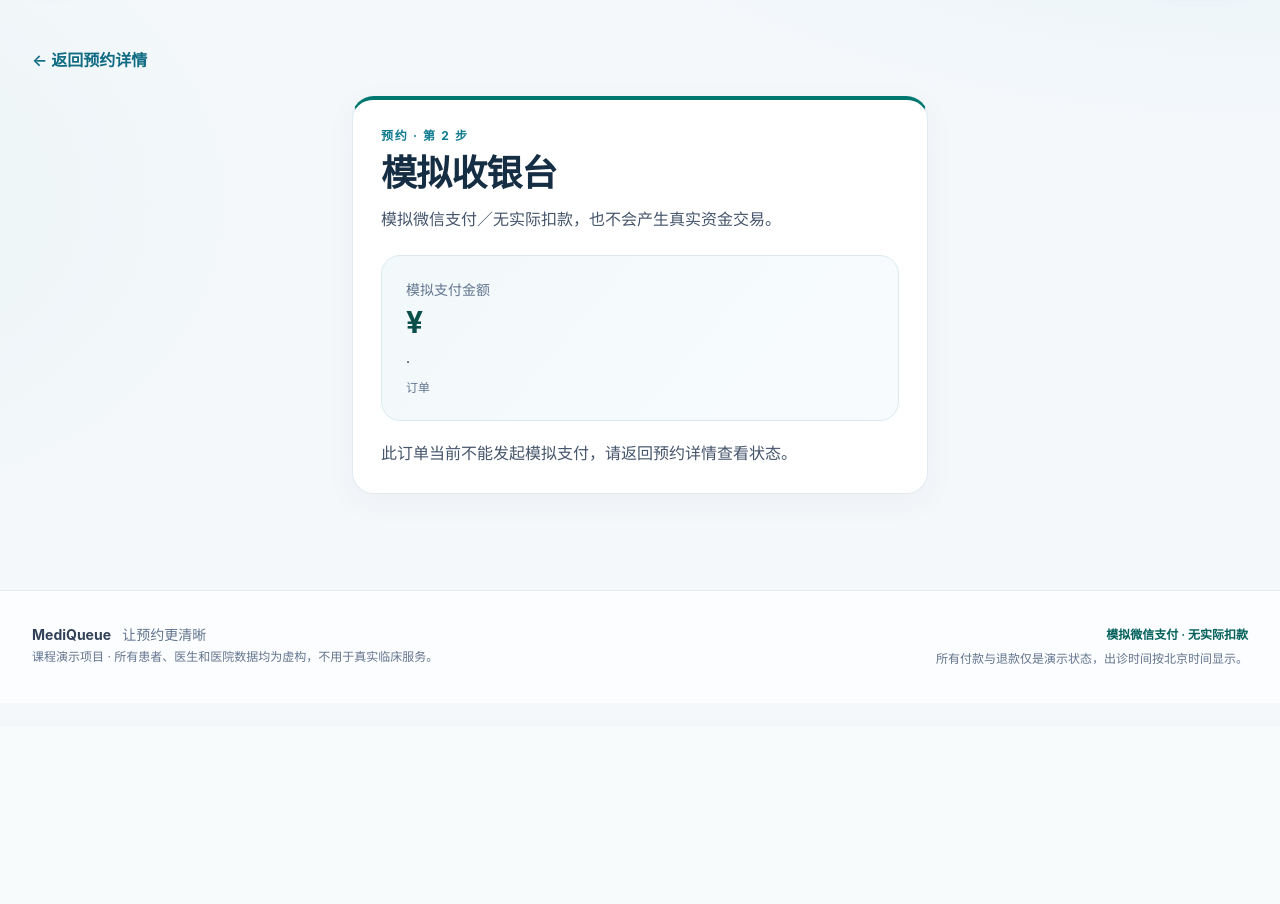
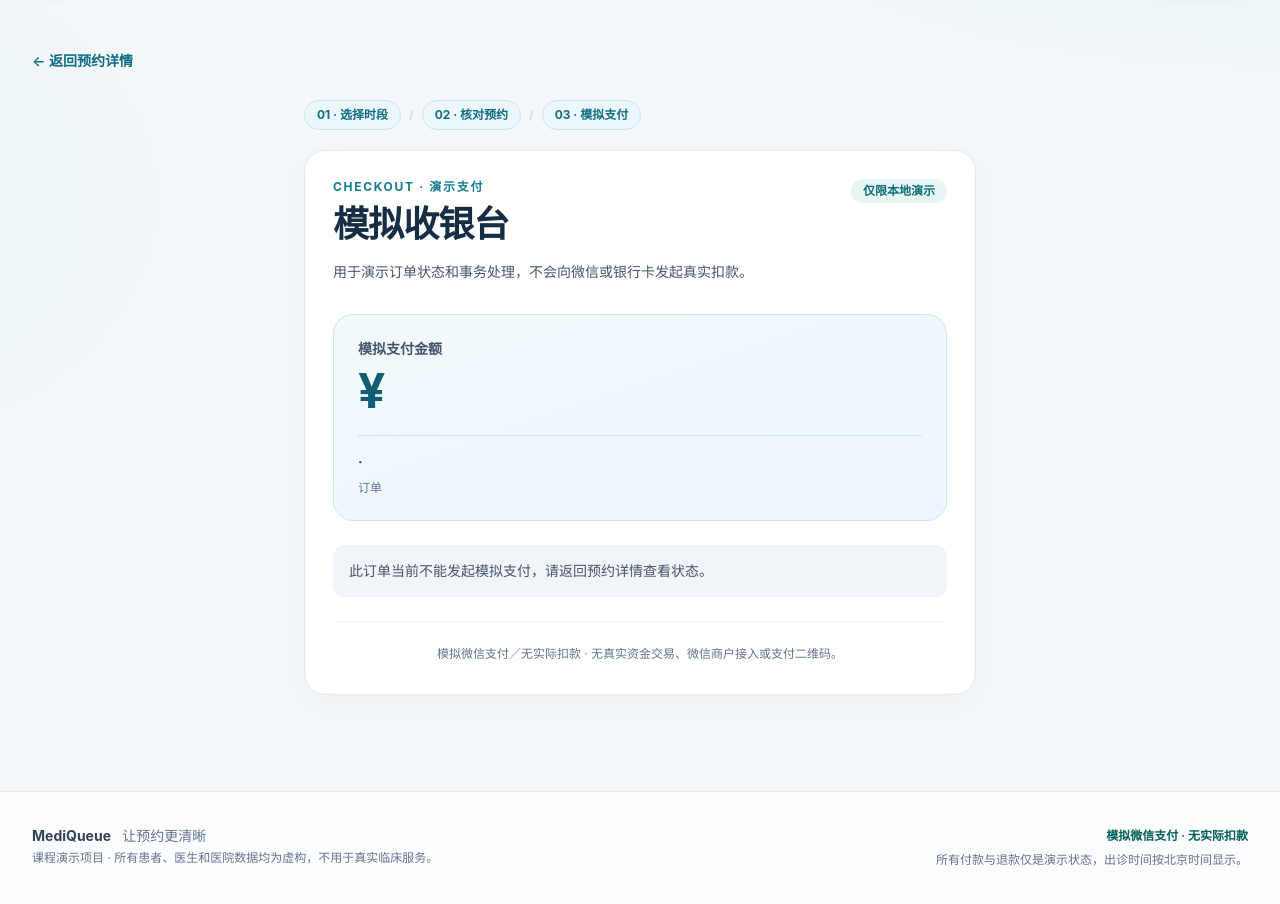
Before and after one commit to SynapseOperator/MediQueue, a Laravel app: template resources/views/appointments/payment.blade.php in a window 1280 px wide. Shown: the part 73-977 px from the top of the page. Before the commit the page ends 737 px from the top, so only its background shows below. Run offline with Laravel 12, Linux system fonts and the light colour scheme; the template is opened without the code that fills it, so the values that code supplies are empty; style sheets or scripts are compiled from the project's sources; parts of the project's set-up code (start-up, migrations or seed data) failed here and were passed over.

Commit message:
style: redesign mock checkout with prominent amount and honest state feedback

```diff
--- a/resources/views/appointments/payment.blade.php
+++ b/resources/views/appointments/payment.blade.php
@@ -1,14 +1,62 @@
 @extends('layouts.app')
 @section('title', '模拟收银台')
 @section('content')
-    <a class="text-link" href="{{ route('appointments.show', $appointment->id) }}">← 返回预约详情</a>
-    <section class="panel mx-auto mt-6 max-w-xl border-t-4 border-t-teal-700"><p class="eyebrow">预约 · 第 2 步</p><h1 class="page-title mt-2">模拟收银台</h1><p class="mt-3 text-slate-600">模拟微信支付／无实际扣款，也不会产生真实资金交易。</p>
-        <div class="surface-muted mt-6"><p class="text-sm text-slate-500">模拟支付金额</p><p class="mt-1 text-3xl font-bold text-teal-900">¥{{ $appointment->fee_amount }}</p><p class="mt-3 text-sm">{{ $appointment->department_name }} · {{ $appointment->doctor_name }}</p><p class="mt-2 break-all text-xs text-slate-500">订单 {{ $appointment->order_no }}</p></div>
-        @if($appointment->status === 'PENDING_PAYMENT' && $appointment->order_status === 'UNPAID' && $expired)<p class="mt-5 text-amber-800">付款资格已到期；预约待回收，当前状态尚未改变。</p>
-        @elseif($appointment->status === 'PENDING_PAYMENT' && $appointment->order_status === 'UNPAID' && $suspended)<p class="mt-5 text-amber-800">出诊资源已停用或停诊，付款资格已失效。</p>
-        @elseif($appointment->status === 'PENDING_PAYMENT' && $appointment->order_status === 'UNPAID' && config('mediqueue.mock_payments_enabled') && app()->environment(['local', 'demo', 'testing']))
-            <p class="mt-5 text-sm text-slate-600">服务端计算的剩余时间：{{ $remaining }} 秒（页面加载时）。结果未知时请返回预约详情核实后重试。</p>
-            <form class="mt-5" method="POST" action="{{ \Illuminate\Support\Facades\URL::temporarySignedRoute('appointments.pay', now()->addMinutes(5), ['id' => $appointment->id]) }}" data-submit-once>@csrf<label class="field">选择演示结果<select name="scenario"><option value="success">成功</option><option value="declined">拒绝</option><option value="unknown">结果未知</option></select></label><button class="btn mt-5 w-full" data-label="确认模拟支付" type="submit">确认模拟支付</button></form>
-        @else<p class="mt-5 text-slate-600">此订单当前不能发起模拟支付，请返回预约详情查看状态。</p>@endif
-    </section>
+    <a class="text-link text-sm" href="{{ route('appointments.show', $appointment->id) }}">← 返回预约详情</a>
+    <div class="mx-auto mt-7 max-w-2xl">
+        <div class="mb-5 flex items-center gap-2 text-xs font-bold">
+            <span class="step-pill">01 · 选择时段</span>
+            <span class="text-slate-300">/</span>
+            <span class="step-pill">02 · 核对预约</span>
+            <span class="text-slate-300">/</span>
+            <span class="step-pill">03 · 模拟支付</span>
+        </div>
+        <section class="panel overflow-hidden">
+            <div class="flex flex-wrap items-start justify-between gap-3">
+                <div>
+                    <p class="eyebrow">CHECKOUT · 演示支付</p>
+                    <h1 class="page-title mt-2">模拟收银台</h1>
+                    <p class="mt-3 text-sm leading-7 text-slate-600">用于演示订单状态和事务处理，不会向微信或银行卡发起真实扣款。</p>
+                </div>
+                <span class="status-badge">仅限本地演示</span>
+            </div>
+
+            <div class="mt-7 rounded-[1.25rem] border border-[#cfe4ec] bg-gradient-to-br from-[#f1fafc] to-[#edf5fe] p-6">
+                <p class="text-sm font-semibold text-slate-600">模拟支付金额</p>
+                <p class="mt-2 text-4xl font-bold tracking-tight text-[#125c74] sm:text-5xl">¥{{ $appointment->fee_amount }}</p>
+                <div class="mt-5 border-t border-[#cfe4ec] pt-4 text-sm">
+                    <p class="font-bold text-slate-700">{{ $appointment->department_name }} · {{ $appointment->doctor_name }}</p>
+                    <p class="mt-2 break-all text-xs text-slate-500">订单 {{ $appointment->order_no }}</p>
+                </div>
+            </div>
+
+            @if($appointment->status === 'PENDING_PAYMENT' && $appointment->order_status === 'UNPAID' && $expired)
+                <p class="mt-6 rounded-xl border border-amber-200 bg-amber-50 p-4 text-sm leading-6 text-amber-900" role="alert">付款资格已到期；预约待回收，当前状态尚未改变。</p>
+            @elseif($appointment->status === 'PENDING_PAYMENT' && $appointment->order_status === 'UNPAID' && $suspended)
+                <p class="mt-6 rounded-xl border border-amber-200 bg-amber-50 p-4 text-sm leading-6 text-amber-900" role="alert">出诊资源已停用或停诊，付款资格已失效。</p>
+            @elseif($appointment->status === 'PENDING_PAYMENT' && $appointment->order_status === 'UNPAID' && config('mediqueue.mock_payments_enabled') && app()->environment(['local', 'demo', 'testing']))
+                <div class="surface-muted mt-6">
+                    <div class="flex flex-wrap items-center justify-between gap-2">
+                        <span class="text-sm font-semibold text-slate-700">服务端计算的剩余时间</span>
+                        <span class="text-lg font-bold text-[#13758a]">{{ $remaining }} 秒</span>
+                    </div>
+                    <p class="mt-2 text-xs leading-6 text-slate-500">以上是页面加载时的剩余时间；最终支付资格由服务端再次判断。结果未知时请先返回预约详情核实。</p>
+                </div>
+                <form class="mt-6" method="POST" action="{{ \Illuminate\Support\Facades\URL::temporarySignedRoute('appointments.pay', now()->addMinutes(5), ['id' => $appointment->id]) }}" data-submit-once>
+                    @csrf
+                    <label class="field">选择演示结果
+                        <select name="scenario">
+                            <option value="success">成功</option>
+                            <option value="declined">拒绝</option>
+                            <option value="unknown">结果未知</option>
+                        </select>
+                    </label>
+                    <button class="btn mt-5 w-full" data-label="确认模拟支付" type="submit">确认模拟支付 →</button>
+                </form>
+            @else
+                <p class="mt-6 rounded-xl bg-slate-100 p-4 text-sm text-slate-600">此订单当前不能发起模拟支付，请返回预约详情查看状态。</p>
+            @endif
+
+            <p class="mt-6 border-t border-slate-100 pt-5 text-center text-xs leading-6 text-slate-500">模拟微信支付／无实际扣款 · 无真实资金交易、微信商户接入或支付二维码。</p>
+        </section>
+    </div>
 @endsection
```
